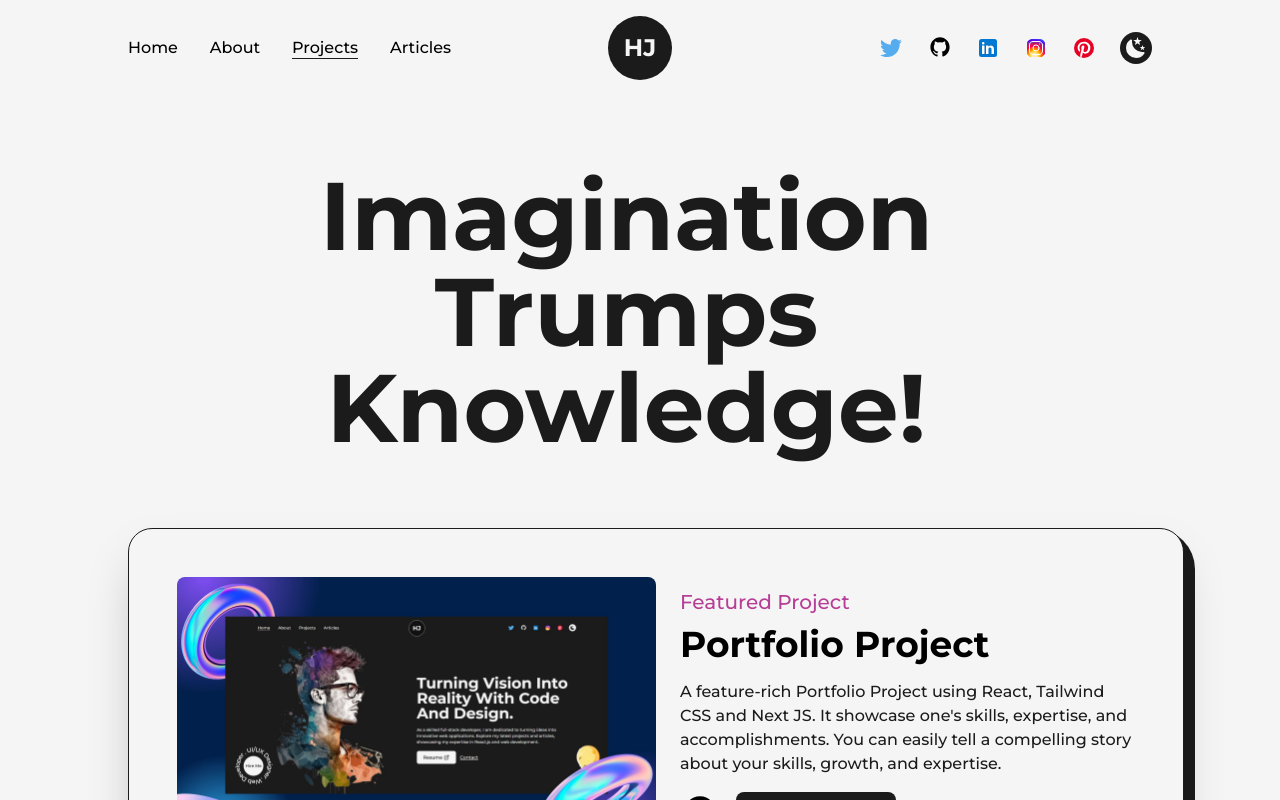
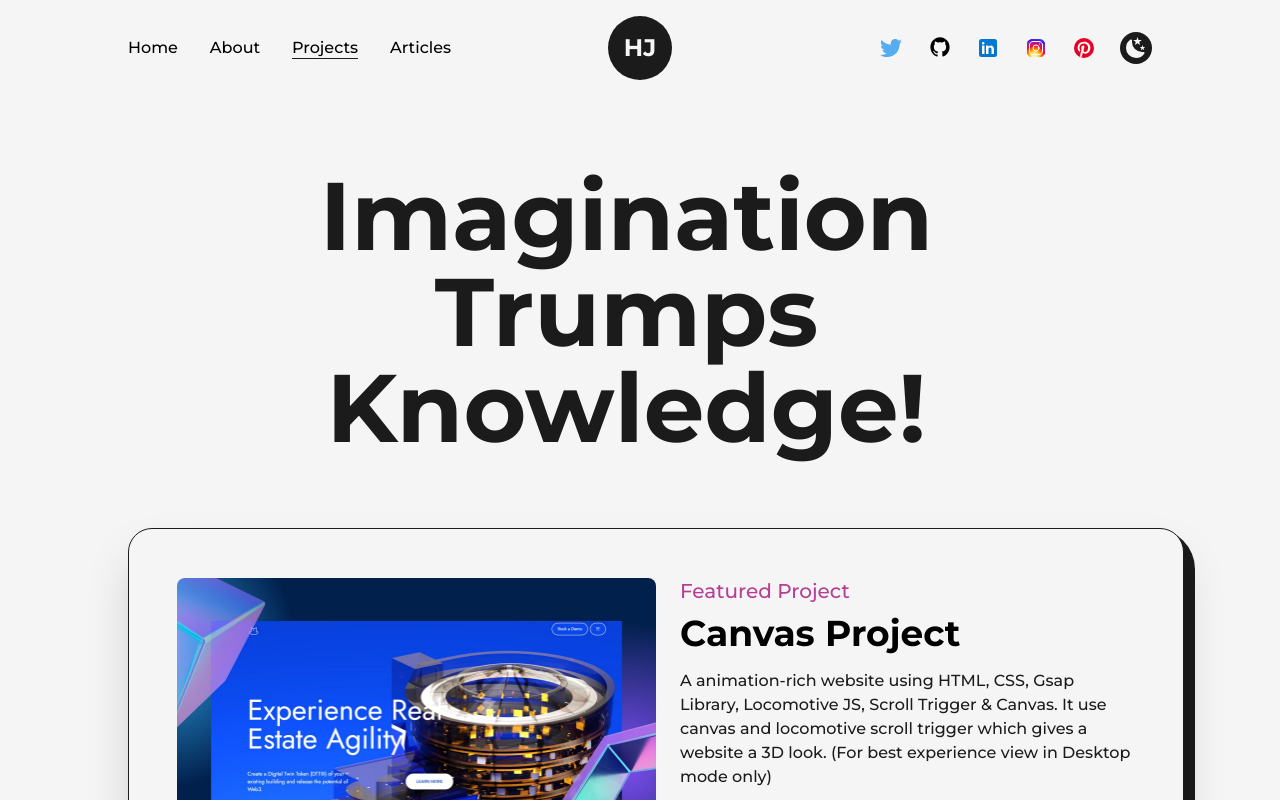
Before and after one commit to HimanshuJ16/portfolio, a Next.js app: page /projects in a window 1280 px wide. Shown: the top 800 px of the page. Built offline with nearby package versions, Linux system fonts and the light colour scheme.

Commit message:
latest commit

```diff
--- a/src/pages/projects.js
+++ b/src/pages/projects.js
@@ -5,7 +5,7 @@ import Head from "next/head";
 import Image from "next/image";
 import Link from "next/link";
 import React from "react";
-import project1 from "../../public/images/projects/1.jpg"
+import project1 from "../../public/images/projects/5.jpg"
 import project2 from "../../public/images/projects/2.jpg"
 import project3 from "../../public/images/projects/3.jpg"
 import project4 from "../../public/images/projects/4.jpg"
@@ -76,12 +76,12 @@ const projects = () => {
                     <div className="grid grid-cols-12 gap-24 gap-y-32 xl:gap-x-16 lg:gap-x-8 md:gap-y-24 sm:gap-x-0">
                         <div className="col-span-12">
                             <FeaturedProject
-                            title="Portfolio Project"
+                            title="Canvas Project"
                             img={project1}
-                            summary="A feature-rich Portfolio Project using React, Tailwind CSS and Next JS.
-                            It showcase one's skills, expertise, and accomplishments. You can easily tell a compelling story about your skills, growth, and expertise."
-                            link="https://himanshuj16.github.io/portfolio"
-                            github="https://github.com/HimanshuJ16/portfolio"
+                            summary="A animation-rich website using HTML, CSS, Gsap Library, Locomotive JS, Scroll Trigger & Canvas.
+                            It use canvas and locomotive scroll trigger which gives a website a 3D look. (For best experience view in Desktop mode only)"
+                            link="https://himanshuj16.github.io/canvas-project/"
+                            github="https://github.com/HimanshuJ16/canvas-project"
                             type="Featured Project"
                             />
                         </div>
```
Also changed, not shown: public/images/profile/2.jpg (deleted), public/images/projects/5.jpg (added).
